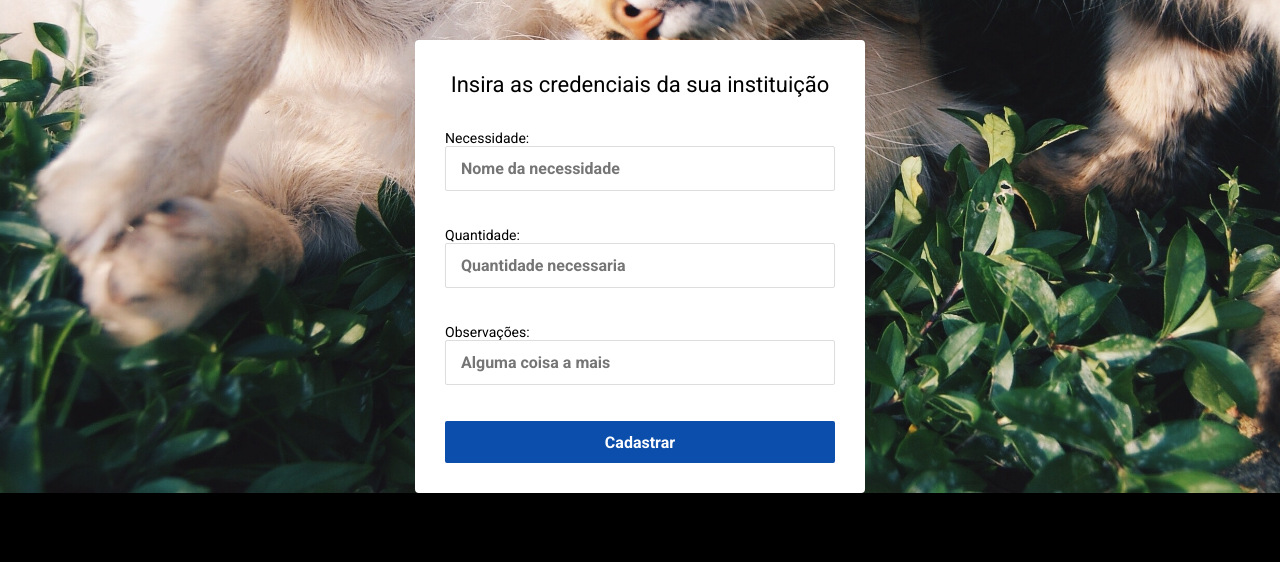
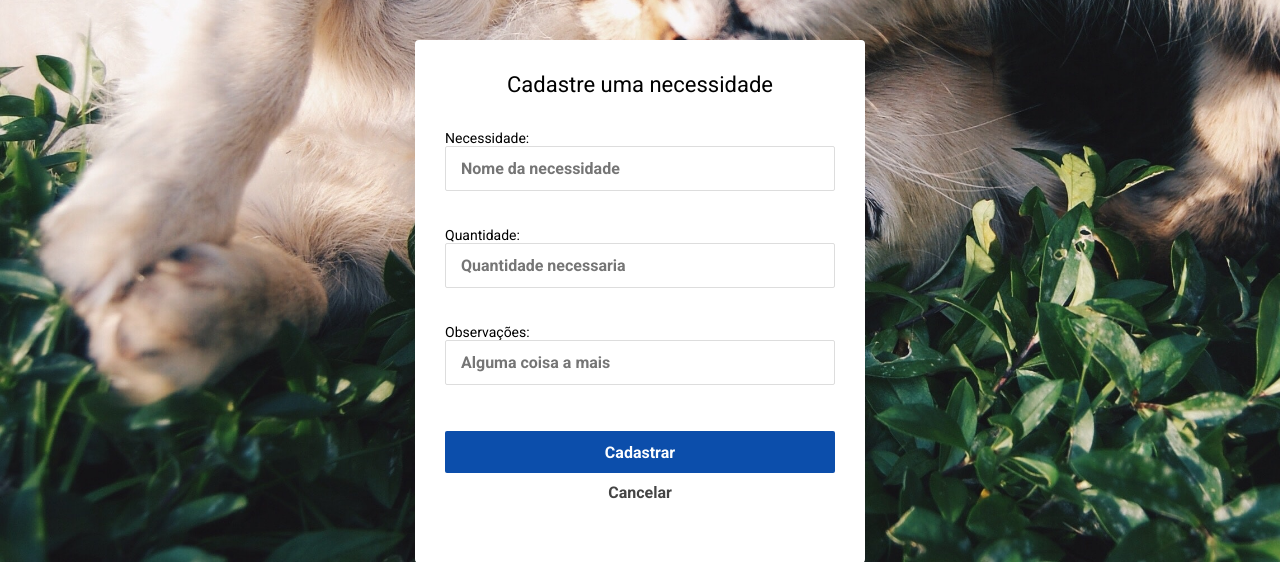
Before and after one commit to daraedna/front_miau, a React (Create React App) app: page /AddNecessities in a window 1280 px wide. Shown: the part 390-952 px from the top of the page. Before the commit the page ends 883 px from the top, so only its background shows below. Built offline with nearby package versions, Linux system fonts and the light colour scheme.

Commit message:
botoes voltar

```diff
--- a/public/index.html
+++ b/public/index.html
@@ -2,7 +2,8 @@
 <html lang="en">
   <head>
     <meta charset="utf-8" />
-    <meta name="viewport" content="width=device-width, initial-scale=1" />
+    <meta name="viewport" content="width=device-width, initial-scale=1"  />
+    <link rel="icon" type="image/png" href="../src/assets/logo.png">
 
     <title>MiAu</title>
   </head>
--- a/src/App.css
+++ b/src/App.css
@@ -38,7 +38,7 @@ body, input, button {
   padding: 30px;
 }
 
-.content > p {
+.content > form p {
   font-size: 22px;
   line-height: 30px;
   margin-bottom: 30px;
@@ -77,18 +77,33 @@ body, input, button {
   background: #0c4eab;
   color: #fff;
   cursor: pointer;
+  margin-top: 10px;
 }
 .content button.btn:hover {
   background: #0a3e86;
 }
 
-.content button.btn-simple {
+.content a{
+  border: 0;
+  border-radius: 2px;
+  width: 100%;
+  height: 50px;
+  margin-top: 10px;
   font-size: 16px;
   font-weight: bold;
   color: #444;
   text-align: center;
+  text-decoration: none
+}
+.content a:visited {
+  color: none;
+}
 
+.content a:hover {
+  color: #0a3e86;
 }
+
+
 
 /*
 
--- a/src/App.js
+++ b/src/App.js
@@ -14,7 +14,7 @@ function App() {
 
         <img src={logo} alt="miAu"/>
         <div className="content">
-          <p> Insira as credenciais da sua instituição</p>
+
 
         <Routes  />
 
--- a/src/pages/AddNecessities/index.js
+++ b/src/pages/AddNecessities/index.js
@@ -1,5 +1,6 @@
 import React, { useState } from 'react';
 import api from '../../services/api';
+import { Link } from 'react-router-dom';
 
 
 export default function AddNecessities({ history }){
@@ -23,8 +24,10 @@ export default function AddNecessities({ history }){
 
 
     return (
+<>
 
         <form onSubmit={handleSubmit}>
+        <p> Cadastre uma necessidade </p>
             <label htmlFor> Necessidade: </label>
             <input
                 id= "name"
@@ -51,6 +54,12 @@ export default function AddNecessities({ history }){
 
             <button className="btn" type="submit"> Cadastrar </button>
 
+            <Link to="/Dashboard">
+                    Cancelar
+            </Link>
+
+
         </form>
+     </>
     )
 }
--- a/src/pages/Dashboard/index.js
+++ b/src/pages/Dashboard/index.js
@@ -1,9 +1,9 @@
 import React, { useEffect, useState} from 'react';
 import api from '../../services/api';
+import  './styles.css';
 import { Link } from 'react-router-dom';
 
-
-export default function Dashboard(){
+export default function Dashboard({history}){
     const [necessities, setNecessities] = useState([]);
 
     useEffect(() => {
@@ -20,22 +20,36 @@ export default function Dashboard(){
         loadNecessities();
     }, []);
 
+    async function addNecessities(event){
+        event.preventDefault();
+
+        history.push('/AddNecessities');
+    }
+
 
 
     return (
         <>
+
+            <form>
+            <p> Necessidades Cadastradas</p>
                 <ul className="necessities-list" >
                     {necessities.map(necessities => (
                     <li key={necessities._id}>
-                    <strong> {necessities.inst}</strong>
-                    <span> {necessities.name}</span>
+                        <strong> {necessities.name}</strong>
+                        <span> {necessities.qtd}</span>
                     </li>
                     ))}
                 </ul>
 
-            <Link to="/AddNecessities">
-                    Cadastrar nova Necessidade
+                <button className="btn" onClick={addNecessities}> Adicionar Necessidade </button>
+
+                <Link to="/">
+                        Sair
                 </Link>
+
+            </form>
+
         </>
     )
 }
--- /dev/null
+++ b/src/pages/Dashboard/styles.css
@@ -0,0 +1,20 @@
+  ul.necessities-list {
+     width: 100%;
+     list-style: none;
+     display: grid !important;
+     grid-template-columns: 1fr 1fr !important;
+     grid-gap: 20px !important;
+     margin-bottom: 30px;
+ }
+
+ul.necessities-list li {
+     display: flex;
+     flex-direction: column;
+ }
+
+ ul.necessities-list li header{
+    width: 100%;
+    height: 120px;
+    background-size: cover;
+    border-radius: 4px;
+ }
--- a/src/pages/Login/index.js
+++ b/src/pages/Login/index.js
@@ -23,7 +23,9 @@ export default function Login({history}){
 
     return (
         <>
+
             <form onSubmit={handleSubmit}>
+            <p>  Insira as credenciais da sua instituição </p>
 
             <label htmlFor="email"> E-MAIL * </label>
             <input
@@ -44,7 +46,7 @@ export default function Login({history}){
             />
 
             <button className="btn" type="submit"> Entrar </button>
-            <Link className="btn-simple" to="/register">
+            <Link to="/register">
                     Cadastrar
             </Link>
 
--- a/src/pages/Register/index.js
+++ b/src/pages/Register/index.js
@@ -1,5 +1,6 @@
 import React, { useState } from 'react';
 import api from '../../services/api';
+import { Link } from 'react-router-dom';
 
 export default function Register({ history }){
 
@@ -23,6 +24,7 @@ export default function Register({ history }){
     return (
 
         <form onSubmit={handleSubmit}>
+         <p> Cadastre sua Instituição</p>
             <label htmlFor> Nome: </label>
             <input
                 id= "nameInst"
@@ -82,6 +84,9 @@ export default function Register({ history }){
             /><br/>
 
             <button className="btn" type="submit"> Cadastrar </button>
+            <Link to="/">
+                    Cancelar
+            </Link>
 
         </form>
     )
```
Also changed, not shown: public/manifest.json. Lines whose indentation alone changed are shown as unchanged.
